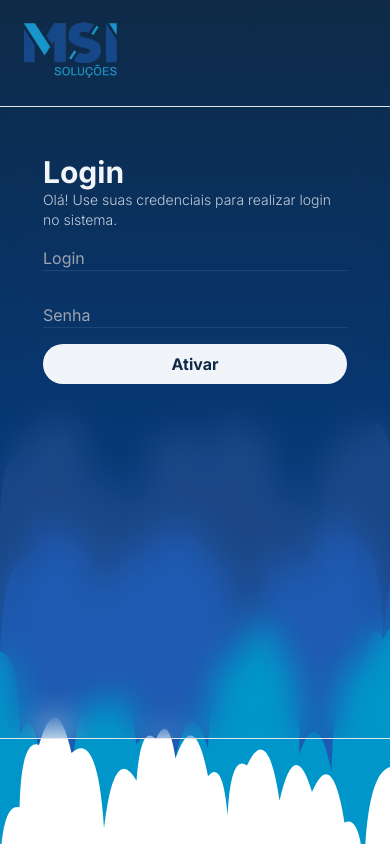
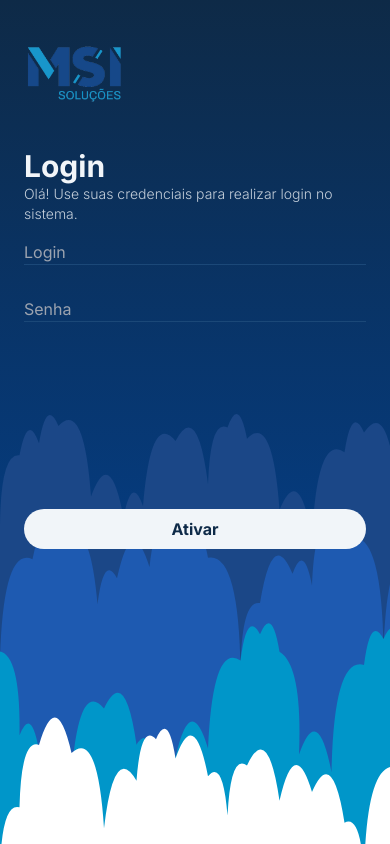
Before and after one commit to DeJunior007/MSI-HACKATHON-FATEC-2023, a Next.js app: page / in a window 390 px wide. Built offline with nearby package versions, Linux system fonts and the light colour scheme.

Commit message:
Fix: Responsividade a tela de login

```diff
--- a/app/page.tsx
+++ b/app/page.tsx
@@ -3,17 +3,27 @@ import background from "./assets/imgs/bg.svg";
 import logo from "./assets/imgs/msi-logo.png";
 export default function Home() {
   return (
-    <main className="flex min-h-screen items-center justify-center">
+    <main className="flex min-h-screen sm:items-center lt:items-start justify-center ">
       <Image
         src={background}
-        className="w-full h-full z-[-1] absolute "
+        className="w-full h-screen z-[-1] absolute "
         alt="background"
       />
-      <Image src={logo} alt="logo da MSI" width={100} className="absolute top-0 left-5 lg:hidden md:block"/>
-      <section className="w-[400px] h-[75vh] absolute max-h-[1000px] flex-col p-12 rounded">
-        <div className="absolute inset-0 border border-opacity-40 backdrop-blur-lg rounded" />
-
-        <div className="relative z-10">
+      <Image
+        src={logo}
+        alt="logo da MSI"
+        width={100}
+        className="absolute top-0 left-5 lt:hidden sm:block"
+      />
+      <section className="lt:w-full sm:w-[400px] h-[75vh] absolute sm:max-h-[600px] flex-col lt:p-6 sm:p-12 rounded ">
+        <div className="absolute inset-0 sm:border sm:backdrop-blur-lg rounded" />
+        <Image
+          src={logo}
+          alt="logo da MSI"
+          width={100}
+          className="relative mb-6 lt:block sm:hidden"
+        />
+        <div className="relative h-full flex flex-col">
           <h1 className="text-3xl font-bold text-slate-100">Login</h1>
           <h2 className="text-sm font-light opacity-80 text-slate-100">
             Olá! Use suas credenciais para realizar login no sistema.
@@ -31,7 +41,7 @@ export default function Home() {
             />
             <button
               type="submit"
-              className="bg-slate-100 w-auto p-2 text-[#0E2A48] rounded-full font-bold"
+              className="bg-slate-100 w-auto p-2 text-[#0E2A48] rounded-full sm:mt-auto lt:mt-[50%]  font-bold"
             >
               Ativar
             </button>
```
